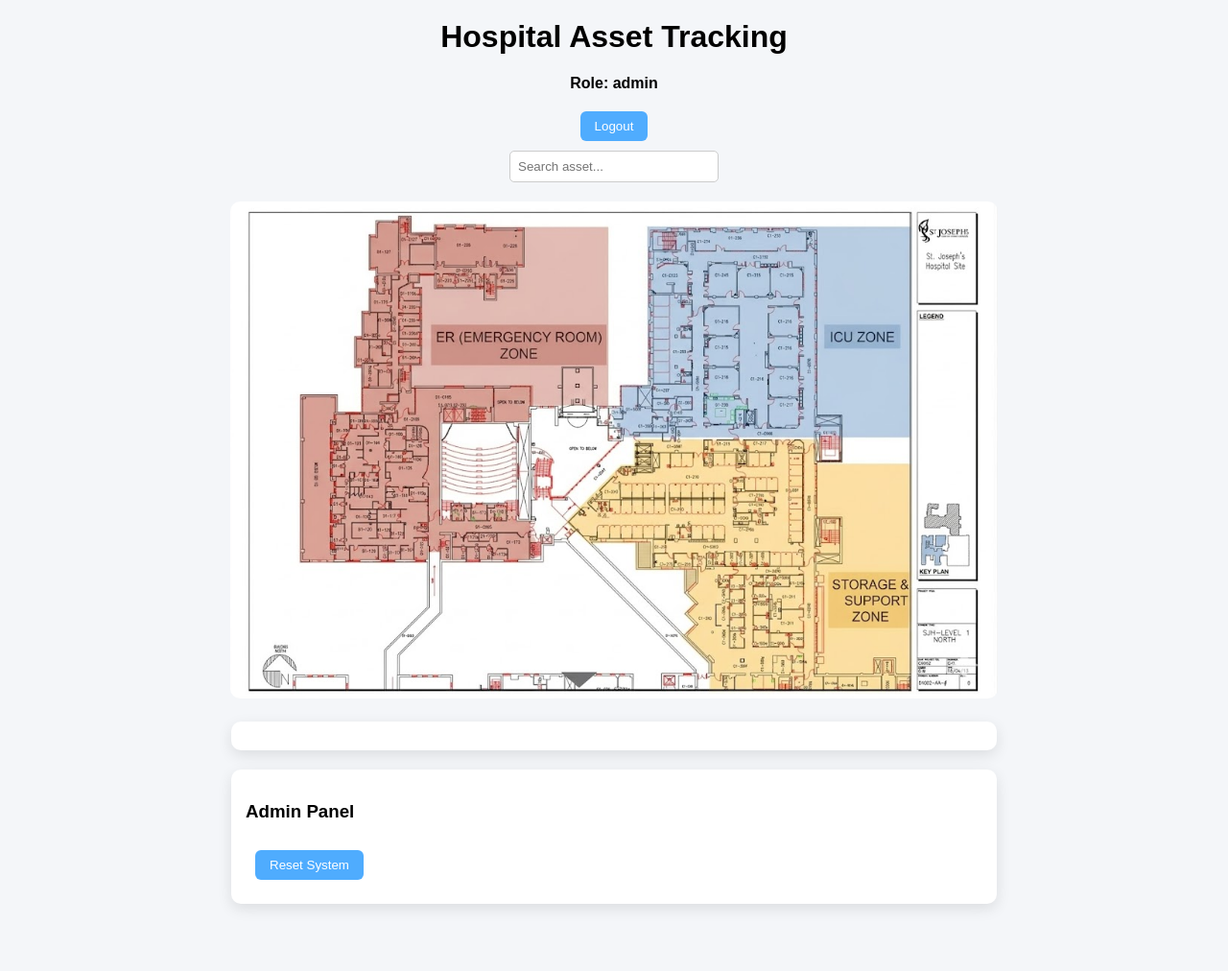
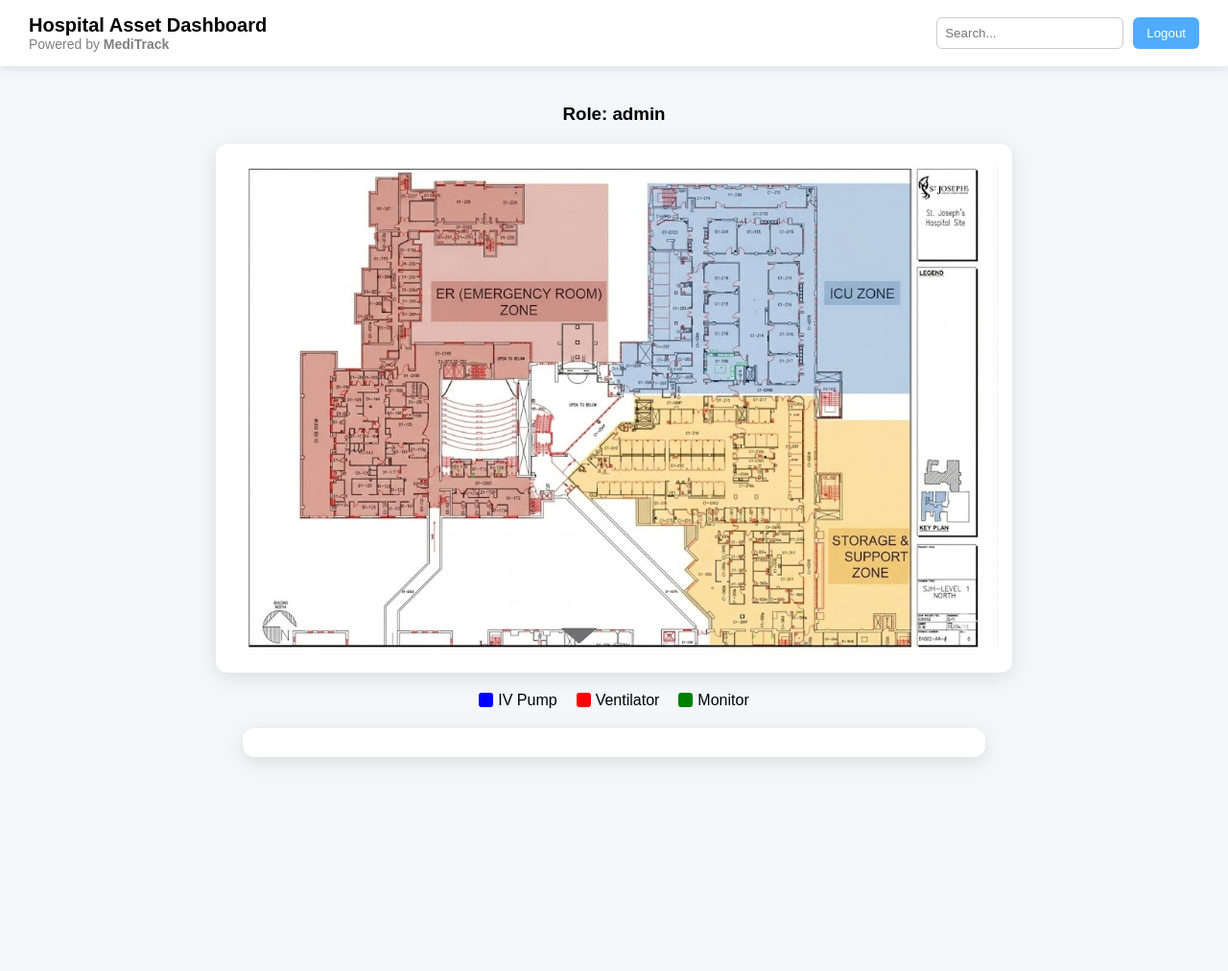
Before and after one commit to yash-sharma-code/1050-code, a website: page public/index.html in a window 1280 px wide. Shown: the top 1012 px of the page at 96% size. Before the commit the page ends 962 px from the top, so only its background shows below. Drawn offline with nearby package versions, Linux system fonts and the light colour scheme; no server answers; sample sign-in values are in the browser's storage.

Commit message:
Update index.html

```diff
--- a/public/index.html
+++ b/public/index.html
@@ -1,28 +1,43 @@
 <!DOCTYPE html>
 <html>
 <head>
-  <title>RFID Asset Tracking</title>
+  <title>MediTrack Dashboard</title>
+
+  <script src="https://cdn.jsdelivr.net/npm/chart.js"></script>
 
   <style>
     body {
+      margin: 0;
       font-family: Arial, sans-serif;
-      margin: 0;
       background: #f4f6f9;
-      text-align: center;
     }
 
-    h1 {
-      margin-top: 20px;
+    .header {
+      background: white;
+      padding: 15px 30px;
+      display: flex;
+      justify-content: space-between;
+      align-items: center;
+      box-shadow: 0 2px 10px rgba(0,0,0,0.1);
     }
 
-    #roleDisplay {
-      margin-bottom: 10px;
+    .title {
+      font-size: 20px;
       font-weight: bold;
     }
 
+    .brand {
+      font-size: 14px;
+      color: gray;
+    }
+
+    .controls {
+      display: flex;
+      gap: 10px;
+    }
+
     button {
-      padding: 8px 15px;
-      margin: 10px;
+      padding: 8px 14px;
       border: none;
       border-radius: 6px;
       background: #4facfe;
@@ -30,23 +45,26 @@
       cursor: pointer;
     }
 
-    button:hover {
-      background: #3a8de0;
-    }
-
     input {
       padding: 8px;
-      width: 200px;
-      border-radius: 5px;
+      border-radius: 6px;
       border: 1px solid #ccc;
     }
 
-    /* ---------------- MAP ---------------- */
+    .container {
+      padding: 20px;
+      text-align: center;
+    }
 
+    /* MAP */
     .map-container {
       position: relative;
       width: 800px;
       margin: 20px auto;
+      background: white;
+      padding: 15px;
+      border-radius: 12px;
+      box-shadow: 0 5px 20px rgba(0,0,0,0.1);
     }
 
     .map {
@@ -57,61 +75,94 @@
     #map div {
       position: absolute;
       transform: translate(-50%, -50%);
-      font-size: 12px;
     }
 
-    /* ---------------- PANELS ---------------- */
+    /* LEGEND */
+    .legend {
+      display: flex;
+      justify-content: center;
+      gap: 20px;
+      margin-top: 10px;
+    }
 
-    #analytics, #adminPanel {
+    .legend-item {
+      display: flex;
+      align-items: center;
+      gap: 5px;
+    }
+
+    .color-box {
+      width: 15px;
+      height: 15px;
+      border-radius: 3px;
+    }
+
+    .panel {
       background: white;
       margin: 20px auto;
       padding: 15px;
       width: 60%;
-      border-radius: 10px;
-      box-shadow: 0 5px 15px rgba(0,0,0,0.1);
+      border-radius: 12px;
+      box-shadow: 0 5px 20px rgba(0,0,0,0.1);
       text-align: left;
-    }
-
-    #history p {
-      margin: 5px 0;
-      font-size: 14px;
     }
   </style>
 </head>
 
 <body>
 
-  <h1>Hospital Asset Tracking</h1>
+<div class="header">
+  <div>
+    <div class="title">Hospital Asset Dashboard</div>
+    <div class="brand">Powered by <b>MediTrack</b></div>
+  </div>
 
-  <div id="roleDisplay"></div>
+  <div class="controls">
+    <input id="search" placeholder="Search..." oninput="searchAsset()">
+    <button onclick="logout()">Logout</button>
+  </div>
+</div>
 
-  <button onclick="logout()">Logout</button>
+<div class="container">
 
-  <br>
+  <h3 id="roleDisplay"></h3>
 
-  <input id="search" placeholder="Search asset..." oninput="searchAsset()">
-
-  <!-- ---------------- MAP ---------------- -->
-
+  <!-- MAP -->
   <div class="map-container">
     <img src="floor.png" class="map">
     <div id="map"></div>
   </div>
 
-  <!-- ---------------- ANALYTICS (ENGINEER + ADMIN) ---------------- -->
+  <!-- LEGEND -->
+  <div class="legend">
+    <div class="legend-item">
+      <div class="color-box" style="background:blue;"></div>
+      IV Pump
+    </div>
+    <div class="legend-item">
+      <div class="color-box" style="background:red;"></div>
+      Ventilator
+    </div>
+    <div class="legend-item">
+      <div class="color-box" style="background:green;"></div>
+      Monitor
+    </div>
+  </div>
 
-  <div id="analytics"></div>
+  <!-- ANALYTICS -->
+  <div id="analytics" class="panel"></div>
+  <canvas id="chart" width="400" height="200"></canvas>
 
-  <!-- ---------------- ADMIN PANEL ---------------- -->
-
-  <div id="adminPanel" style="display:none;">
+  <!-- ADMIN -->
+  <div id="adminPanel" class="panel" style="display:none;">
     <h3>Admin Panel</h3>
     <button onclick="resetSystem()">Reset System</button>
-
     <div id="history"></div>
   </div>
 
-  <script src="script.js"></script>
+</div>
+
+<script src="script.js"></script>
 
 </body>
 </html>
```
